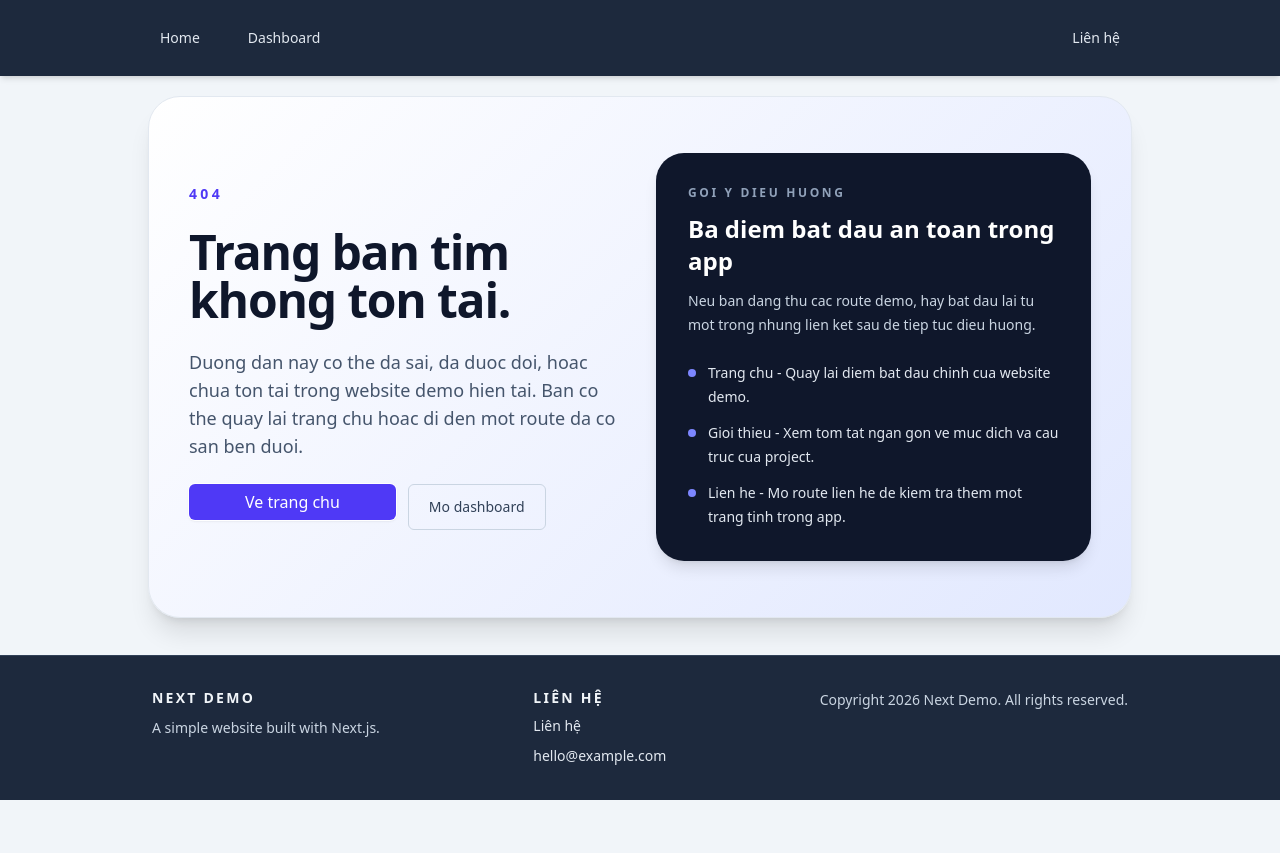
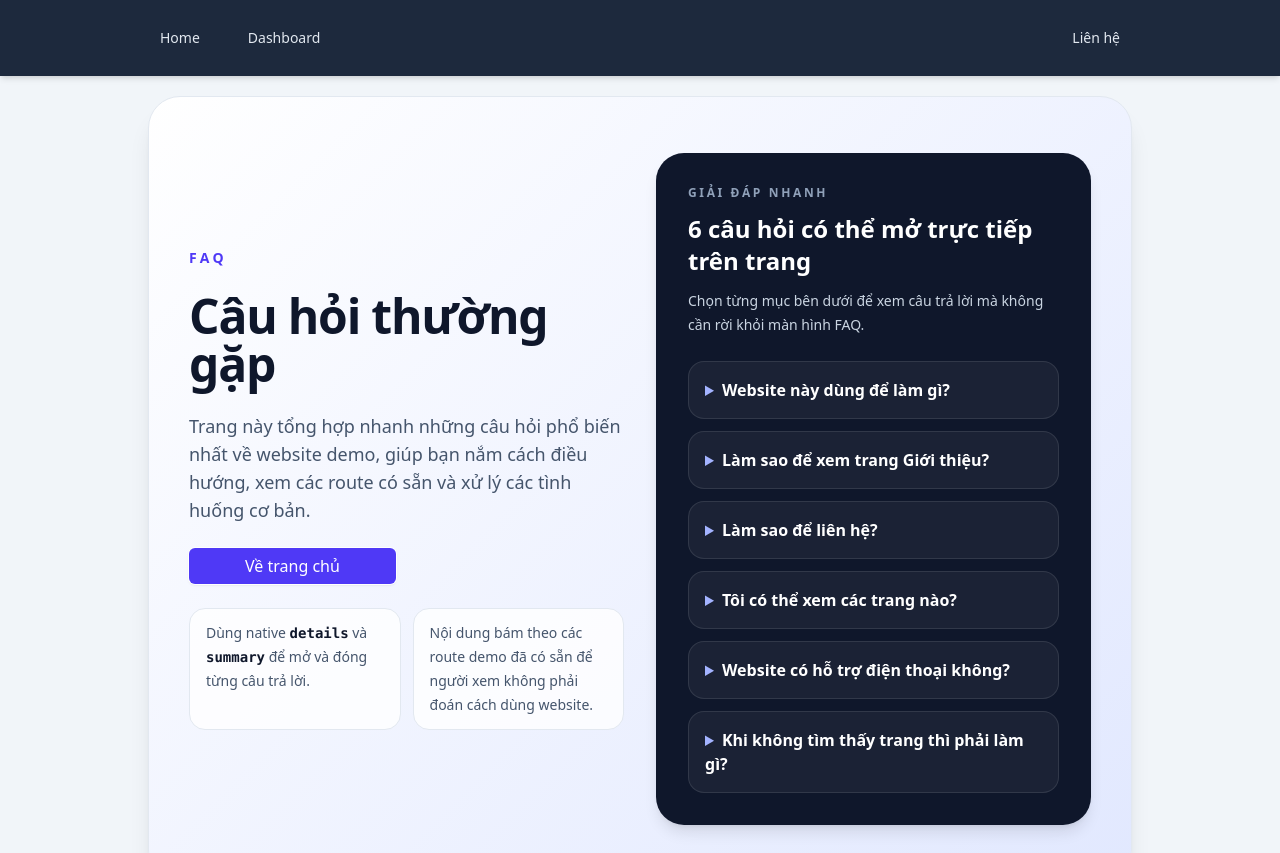
Before and after one commit to trungh1983/next_demo, a Next.js app: page /cau-hoi-thuong-gap in a window 1280 px wide. Before the commit this address had no page. Shown: the top 853 px of the page. Before the commit the page ends 800 px from the top, so only its background shows below. Built offline with nearby package versions, Linux system fonts and the light colour scheme.

Commit message:
van test push faq ve main

```diff
--- /dev/null
+++ b/src/app/cau-hoi-thuong-gap/page.jsx
@@ -0,0 +1,145 @@
+import Link from "next/link";
+
+const faqs = [
+  {
+    question: "Website này dùng để làm gì?",
+    answer: (
+      <>
+        Đây là website demo để xem nhanh một app Next.js App Router gọn, rõ và
+        sẵn sàng mở rộng thêm route mới khi cần.
+      </>
+    ),
+  },
+  {
+    question: "Làm sao để xem trang Giới thiệu?",
+    answer: (
+      <>
+        Bạn có thể mở đường dẫn{" "}
+        <Link className="footer-link" href="/gioi-thieu">
+          /gioi-thieu
+        </Link>{" "}
+        để xem phần giới thiệu ngắn về mục đích và cấu trúc hiện tại của
+        workspace.
+      </>
+    ),
+  },
+  {
+    question: "Làm sao để liên hệ?",
+    answer: (
+      <>
+        Hãy vào trang{" "}
+        <Link className="footer-link" href="/lien-he">
+          Liên hệ
+        </Link>{" "}
+        hoặc dùng email hiển thị ở footer. Đây là dữ liệu demo nên{" "}
+        <code className="font-semibold text-slate-100">hello@example.com</code>{" "}
+        chỉ là địa chỉ placeholder.
+      </>
+    ),
+  },
+  {
+    question: "Tôi có thể xem các trang nào?",
+    answer: (
+      <>
+        Hiện tại bạn có thể xem trang chủ, Dashboard,{" "}
+        <Link className="footer-link" href="/gioi-thieu">
+          Giới thiệu
+        </Link>
+        ,{" "}
+        <Link className="footer-link" href="/lien-he">
+          Liên hệ
+        </Link>{" "}
+        và chính trang FAQ này. Nếu nhập sai đường dẫn, app sẽ hiển thị trang
+        404 tùy biến.
+      </>
+    ),
+  },
+  {
+    question: "Website có hỗ trợ điện thoại không?",
+    answer: (
+      <>
+        Có. Các khối nội dung đang dùng layout responsive nên sẽ co về một cột
+        trên màn hình nhỏ để giữ câu hỏi và câu trả lời dễ đọc hơn.
+      </>
+    ),
+  },
+  {
+    question: "Khi không tìm thấy trang thì phải làm gì?",
+    answer: (
+      <>
+        Bạn nên quay về{" "}
+        <Link className="footer-link" href="/">
+          trang chủ
+        </Link>{" "}
+        hoặc mở{" "}
+        <Link className="footer-link" href="/dashboard">
+          Dashboard
+        </Link>
+        . Trang 404 hiện tại cũng có sẵn các liên kết phục hồi để bạn điều
+        hướng lại nhanh hơn.
+      </>
+    ),
+  },
+];
+
+export default function FaqPage() {
+  return (
+    <section aria-labelledby="faq-title" className="hero">
+      <div className="hero-copy">
+        <p className="hero-kicker">FAQ</p>
+        <h1 className="hero-title" id="faq-title">
+          Câu hỏi thường gặp
+        </h1>
+        <p className="hero-summary">
+          Trang này tổng hợp nhanh những câu hỏi phổ biến nhất về website demo,
+          giúp bạn nắm cách điều hướng, xem các route có sẵn và xử lý các tình
+          huống cơ bản.
+        </p>
+
+        <div className="hero-actions">
+          <Link className="btn-primary" href="/">
+            Về trang chủ
+          </Link>
+        </div>
+
+        <div className="grid gap-3 text-sm leading-6 text-slate-600 sm:grid-cols-2">
+          <p className="rounded-2xl border border-slate-200 bg-white/80 px-4 py-3">
+            Dùng native <code className="font-semibold text-slate-900">details</code>{" "}
+            và{" "}
+            <code className="font-semibold text-slate-900">summary</code> để mở
+            và đóng từng câu trả lời.
+          </p>
+          <p className="rounded-2xl border border-slate-200 bg-white/80 px-4 py-3">
+            Nội dung bám theo các route demo đã có sẵn để người xem không phải
+            đoán cách dùng website.
+          </p>
+        </div>
+      </div>
+
+      <aside aria-labelledby="faq-list-title" className="hero-card">
+        <p className="hero-card-kicker">Giải đáp nhanh</p>
+        <h2 className="hero-card-title" id="faq-list-title">
+          6 câu hỏi có thể mở trực tiếp trên trang
+        </h2>
+        <p className="hero-card-copy">
+          Chọn từng mục bên dưới để xem câu trả lời mà không cần rời khỏi màn
+          hình FAQ.
+        </p>
+
+        <div className="mt-6 space-y-3">
+          {faqs.map((item) => (
+            <details
+              className="rounded-2xl border border-white/10 bg-white/5 px-4 py-4"
+              key={item.question}
+            >
+              <summary className="cursor-pointer text-left text-base font-semibold text-white marker:text-indigo-300">
+                {item.question}
+              </summary>
+              <p className="mt-3 text-sm leading-6 text-slate-300">{item.answer}</p>
+            </details>
+          ))}
+        </div>
+      </aside>
+    </section>
+  );
+}
```
